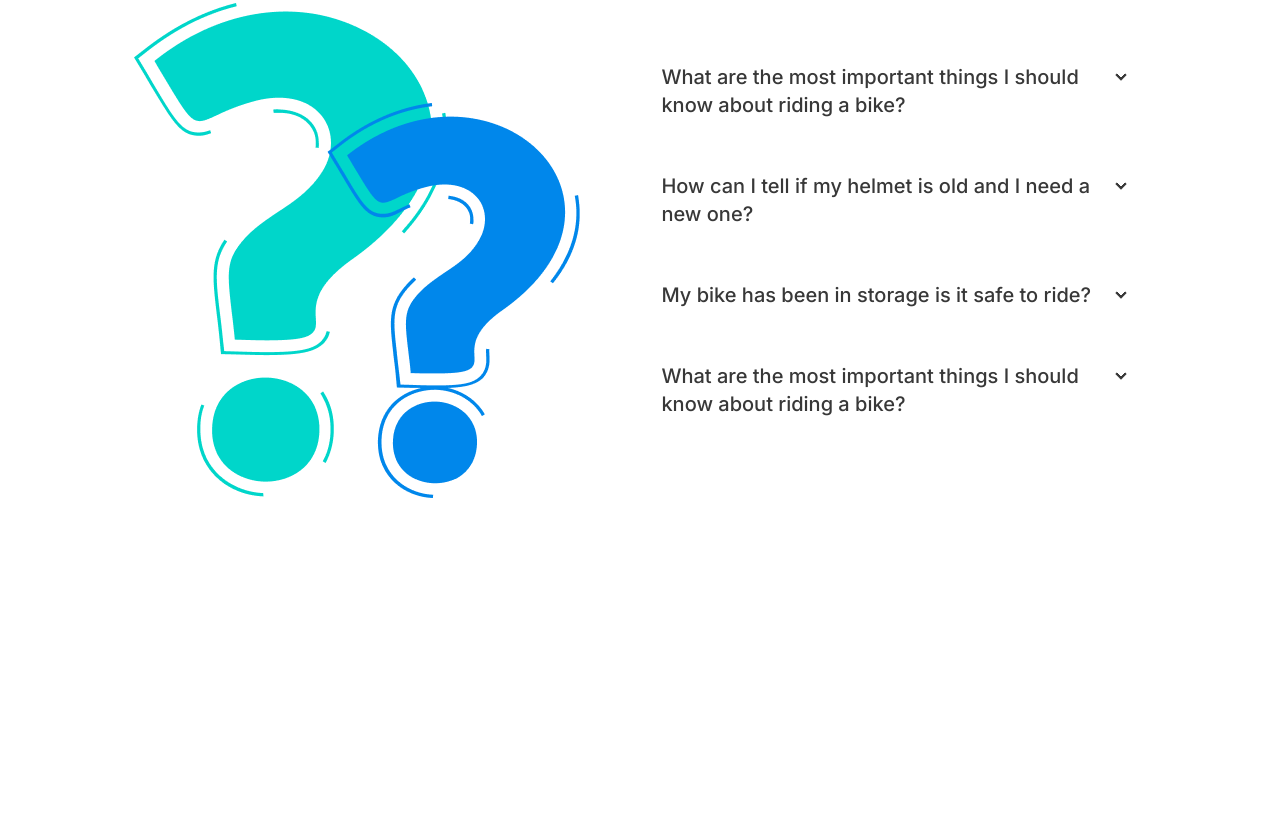
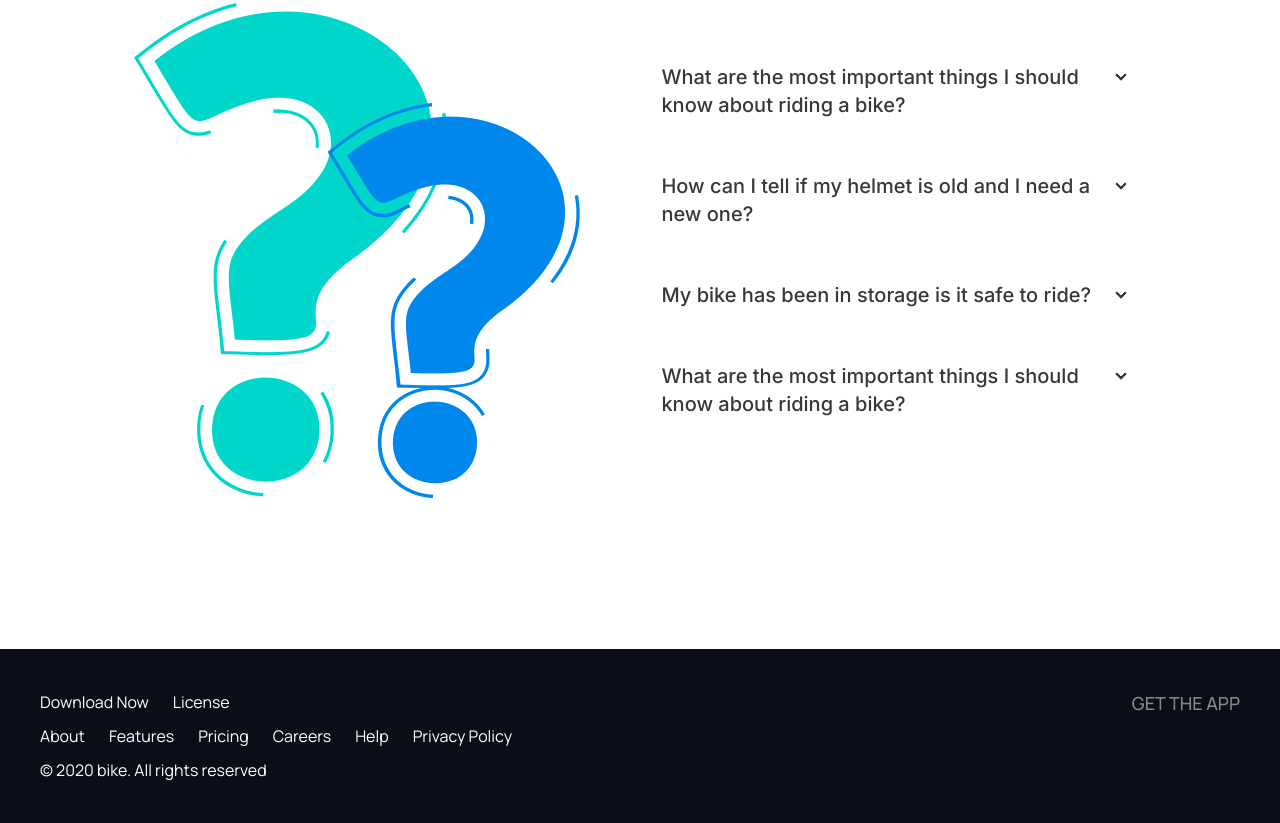
Before and after one commit to mdshahed1971/bike-zone, a plain HTML site: page index.html in a window 1280 px wide. Shown: the part 2960-3783 px from the top of the page. Before the commit the page ends 3609 px from the top, so only its background shows below. Drawn offline with nearby package versions, Linux system fonts and the light colour scheme.

Commit message:
added footer

```diff
--- a/index.html
+++ b/index.html
@@ -11,6 +11,9 @@
 <link rel="preconnect" href="https://fonts.googleapis.com">
 <link rel="preconnect" href="https://fonts.gstatic.com" crossorigin>
 <link href="https://fonts.googleapis.com/css2?family=Inter:ital,opsz,wght@0,14..32,100..900;1,14..32,100..900&display=swap" rel="stylesheet">
+<link rel="preconnect" href="https://fonts.googleapis.com">
+<link rel="preconnect" href="https://fonts.gstatic.com" crossorigin>
+<link href="https://fonts.googleapis.com/css2?family=Manrope:wght@200..800&display=swap" rel="stylesheet">
 <!-- google fonts -->
  <!-- font awsome -->
 <script src="https://kit.fontawesome.com/2d2b6264bc.js" crossorigin="anonymous"></script>
@@ -26,6 +29,9 @@
   }
   .font-inter{
     font-family: "Inter", serif;
+  }
+  .font-manrope{
+    font-family: "Manrope", serif;
   }
    </style>
 </head>
@@ -355,9 +361,32 @@
 
 <!-- Frequently Asked Questions end -->
 
-
-
-
+<!-- footer start -->
+<footer class="footer bg-neutral text-neutral-content p-10 justify-between" style="background: var(--Default-Black, #0B0D17);">
+  <aside>
+  <div class="flex gap-6">
+  <p class="text-[#FFF] font-manrope font-normal text-base leading-[26px]">Download Now</p>
+  <p class="text-[#FFF] font-manrope font-normal text-base leading-[26px]">License</p>
+</div>
+<div class="flex gap-6">
+  <p class="text-[#FFF] font-manrope font-normal text-base leading-[26px]">About</p>
+  <p class="text-[#FFF] font-manrope font-normal text-base leading-[26px]">Features</p>
+  <p class="text-[#FFF] font-manrope font-normal text-base leading-[26px]">Pricing</p>
+  <p class="text-[#FFF] font-manrope font-normal text-base leading-[26px]">Careers</p>
+  <p class="text-[#FFF] font-manrope font-normal text-base leading-[26px]">Help</p>
+  <p class="text-[#FFF] font-manrope font-normal text-base leading-[26px]">Privacy Policy</p>
+</div>
+<p class="text-[#FFF] font-manrope font-normal text-base leading-[26px]">© 2020 bike. All rights reserved</p>
+</aside>
+  <nav>
+    <h6 class="footer-title text-[#D9DBE1] font-manrope text-lg font-medium leading-[28px]">Get the App</h6>
+    <div class="grid grid-flow-col gap-4">
+     <img src="./img/s-zone.zip" alt="">
+     <img src="./img/biker-zone..zip" alt="">
+    </div>
+  </nav>
+</footer>
+<!-- footer end -->
 
 
 
```
Also changed, not shown: 2 other files.
